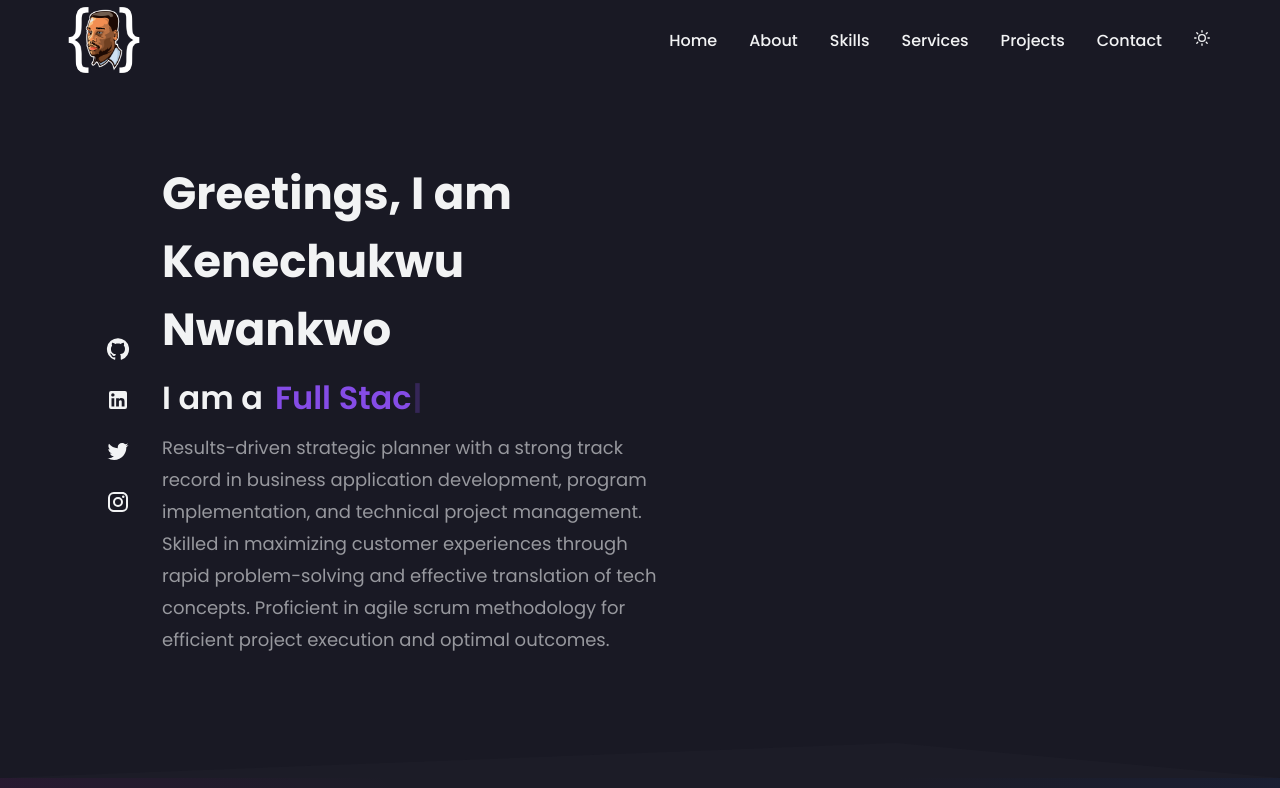
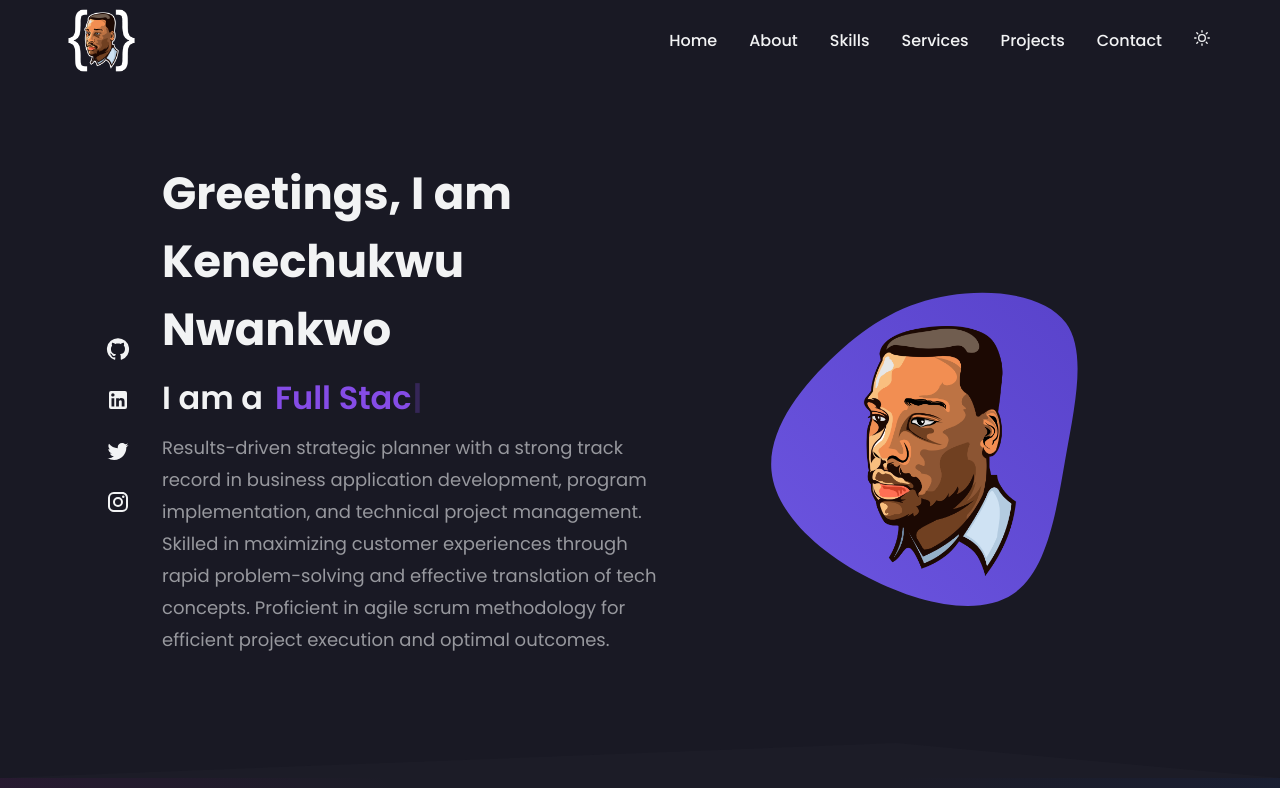
Before and after one commit to kin018/kin018dev, a React (Create React App) app in the folder portfolio/: page / in a window 1280 px wide. Shown: the top 788 px of the page. Built offline with nearby package versions, Linux system fonts and the light colour scheme.

Commit message:
Final touch up to Home page

```diff
--- a/portfolio/src/components/Blob.jsx
+++ b/portfolio/src/components/Blob.jsx
@@ -10,13 +10,13 @@ function Blob() {
       {/* Blob was created using https://www.softr.io/tools/svg-shape-generator */}
 
       {/* Blob design 1 */}
-      {/* <svg
+      <svg
         id="sw-js-blob-svg"
         viewBox="0 0 100 100"
         xmlns="http://www.w3.org/2000/svg"
         version="1.1"
-        width="100%"
-        height="100%"
+        width="500px"
+        height="500px"
         style={{ transition: 'all 0.3s ease 0s' }}
       >
         <defs>
@@ -50,7 +50,7 @@ function Blob() {
           width="50%"
           height="50%"
         />
-      </svg> */}
+      </svg>
 
       {/* Blob design 2 */}
       {/* <svg
@@ -58,8 +58,8 @@ function Blob() {
         viewBox="0 0 100 100"
         xmlns="http://www.w3.org/2000/svg"
         version="1.1"
-        width="100%"
-        height="100%"
+        width="500px"
+        height="500px"
         style={{ transition: 'all 0.3s ease 0s' }}
       >
         <defs>
@@ -99,8 +99,8 @@ function Blob() {
         viewBox="0 0 100 100"
         xmlns="http://www.w3.org/2000/svg"
         version="1.1"
-        width="100%"
-        height="100%"
+        width="500px"
+        height="500px"
         style={{ transition: 'all 0.3s ease 0s' }}
       >
         <defs>
@@ -140,8 +140,8 @@ function Blob() {
         viewBox="0 0 100 100"
         xmlns="http://www.w3.org/2000/svg"
         version="1.1"
-        width="100%"
-        height="100%"
+        width="500px"
+        height="500px"
         style={{ transition: 'all 0.3s ease 0s' }}
       >
         <defs>
@@ -181,8 +181,8 @@ function Blob() {
         viewBox="0 0 100 100"
         xmlns="http://www.w3.org/2000/svg"
         version="1.1"
-        width="100%"
-        height="100%"
+        width="400px"
+        height="400px"
       >
         <defs>
           <linearGradient id="sw-gradient" x1="0" x2="1" y1="1" y2="0">
@@ -209,7 +209,7 @@ function Blob() {
           x="25%" // adjust the x and y coordinates as needed
           y="30%"
           width="50%"
-          height="50%"
+          height="55%"
         />
       </svg> */}
     </HomeBlobImgSVGWrapper>
--- a/portfolio/src/styledComponents/StyledComponents.js
+++ b/portfolio/src/styledComponents/StyledComponents.js
@@ -43,8 +43,8 @@ export const LogoWrapper = styled.img.attrs({
 })`
   display: flex;
   align-items: center;
-  height: 80px;
-  width: 80px;
+  height: 75px;
+  width: 75px;
   border-radius: 40px;
   background: no-repeat center center/cover;
   cursor: pointer;
@@ -447,11 +447,11 @@ export const HomePictureContainer = styled.div.attrs({
     order: 1;
     justify-content: center;
     align-items: center;
-    margin-bottom: 80px;
+    margin-bottom: 20px; //previous 80px
   }
 
   @media (max-width: 640px) {
-    margin-bottom: 30px;
+    margin-bottom: 5px; //previous 30px
   }
 `;
 
```
